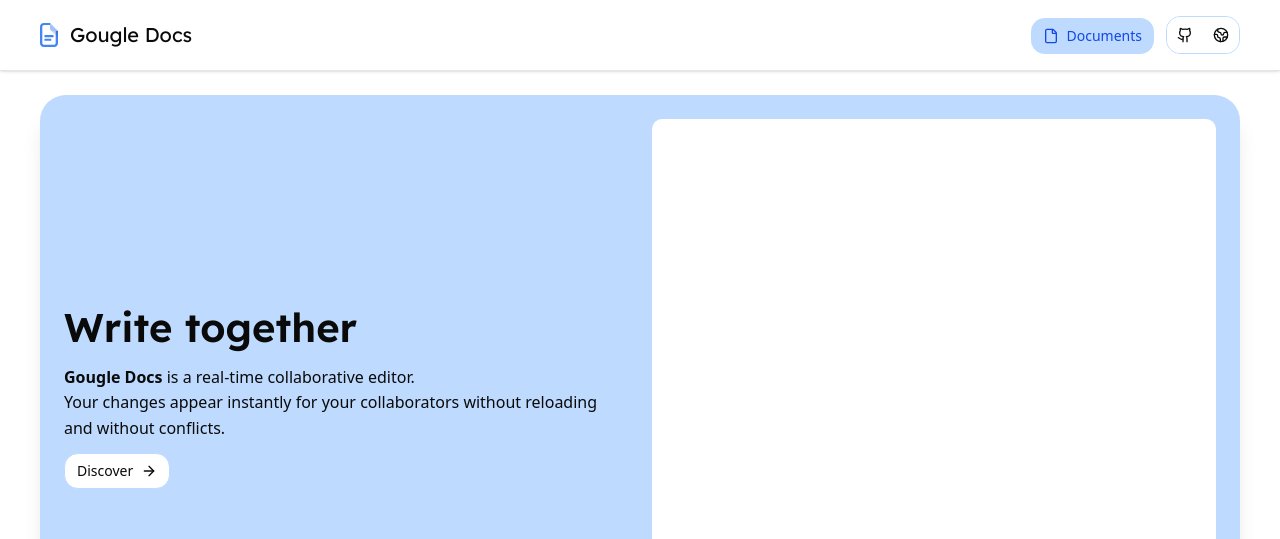
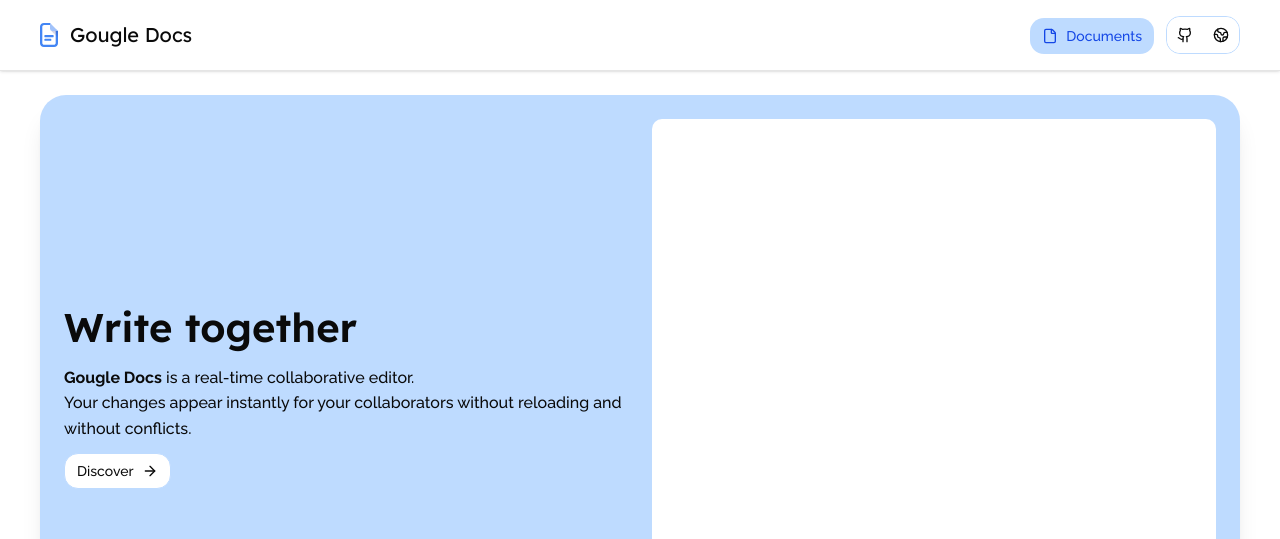
Before and after one commit to yohannimation/gougle-docs, a Next.js app in the folder frontend/: page / in a window 1280 px wide. Shown: the top 539 px of the page. Built offline with nearby package versions, Linux system fonts and the light colour scheme.

Commit message:
feat(frontend): adding a font family

```diff
--- a/frontend/app/globals.css
+++ b/frontend/app/globals.css
@@ -118,6 +118,7 @@
 @layer base {
     * {
         @apply border-border outline-ring/50;
+        font-family: var(--font-raleway), sans-serif;
     }
     body {
         @apply bg-background text-foreground;
@@ -182,7 +183,7 @@ button {
         margin-top: 0;
     }
 
-    h1 {
+    * {
         font-family: var(
             --default-font-family,
             ui-sans-serif,
@@ -193,6 +194,9 @@ button {
             'Segoe UI Symbol',
             'Noto Color Emoji'
         );
+    }
+
+    h1 {
         margin: 1rem 0 0.7rem 0;
         font-size: clamp(1.75rem, 2.2vw, 2rem);
         font-weight: 600;
@@ -204,16 +208,6 @@ button {
     }
 
     h2 {
-        font-family: var(
-            --default-font-family,
-            ui-sans-serif,
-            system-ui,
-            sans-serif,
-            'Apple Color Emoji',
-            'Segoe UI Emoji',
-            'Segoe UI Symbol',
-            'Noto Color Emoji'
-        );
         margin: 1rem 0 0.4rem 0;
         font-size: clamp(1.5rem, 1.8vw, 1.8rem);
         font-weight: 600;
@@ -225,16 +219,6 @@ button {
     }
 
     h3 {
-        font-family: var(
-            --default-font-family,
-            ui-sans-serif,
-            system-ui,
-            sans-serif,
-            'Apple Color Emoji',
-            'Segoe UI Emoji',
-            'Segoe UI Symbol',
-            'Noto Color Emoji'
-        );
         margin: 1rem 0 0.3rem 0;
         font-size: clamp(1.3rem, 1.6vw, 1.6rem);
         font-weight: 500;
--- a/frontend/app/layout.tsx
+++ b/frontend/app/layout.tsx
@@ -1,17 +1,12 @@
 import type { Metadata } from 'next';
-import { Geist, Geist_Mono, Lexend } from 'next/font/google';
+import { Raleway, Lexend } from 'next/font/google';
 import './globals.css';
 
 import { TooltipProvider } from '@/components/ui/tooltip';
 import { Toaster } from '@/components/ui/sonner';
 
-const geistSans = Geist({
-    variable: '--font-geist-sans',
-    subsets: ['latin'],
-});
-
-const geistMono = Geist_Mono({
-    variable: '--font-geist-mono',
+const raleway = Raleway({
+    variable: '--font-raleway',
     subsets: ['latin'],
 });
 
@@ -33,7 +28,7 @@ export default function RootLayout({
     return (
         <html lang="en">
             <body
-                className={`${geistSans.variable} ${geistMono.variable} ${lexend.variable} antialiased h-dvh flex flex-col`}
+                className={`${raleway.variable} ${lexend.variable} antialiased h-dvh flex flex-col`}
             >
                 <TooltipProvider>
                     {children}
```
